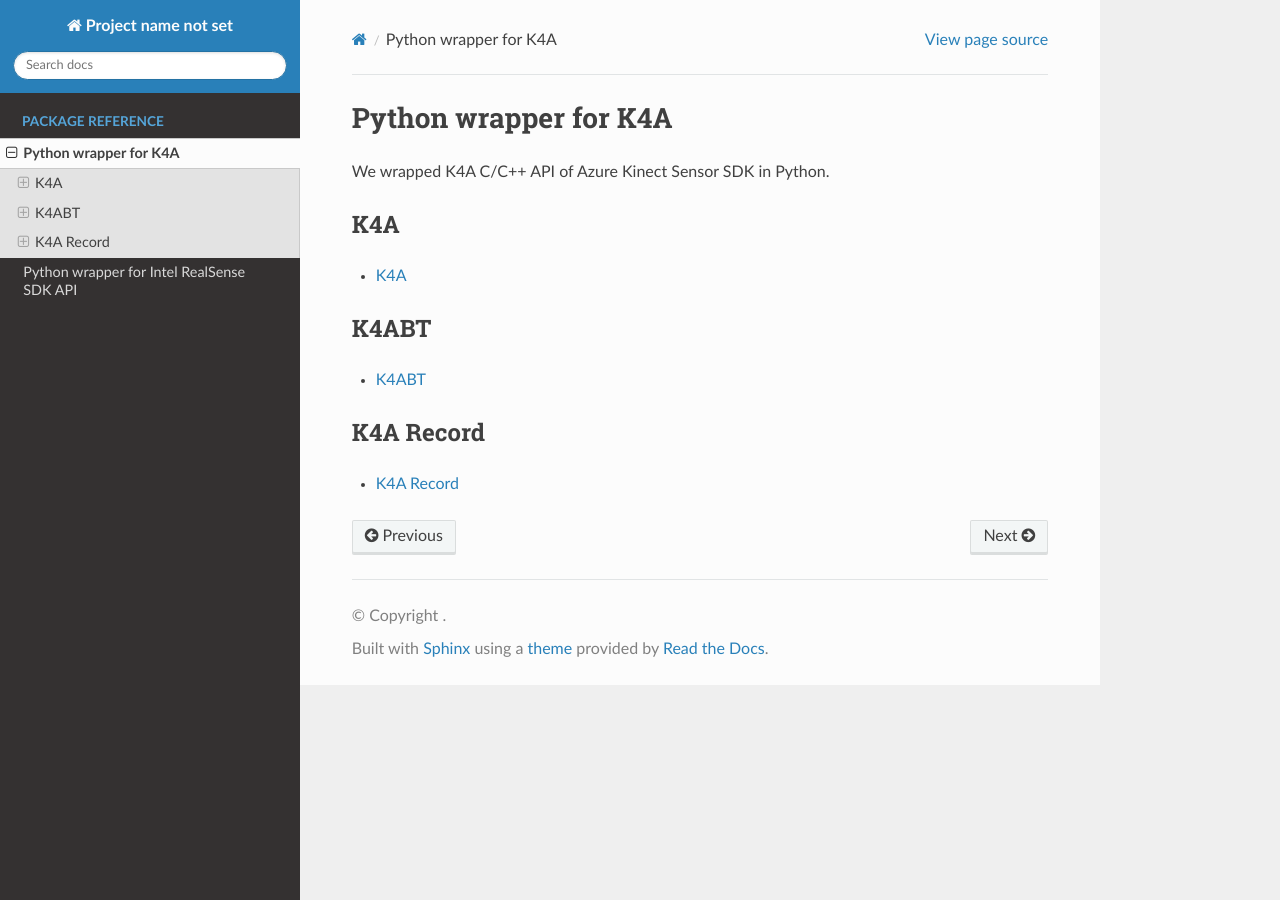
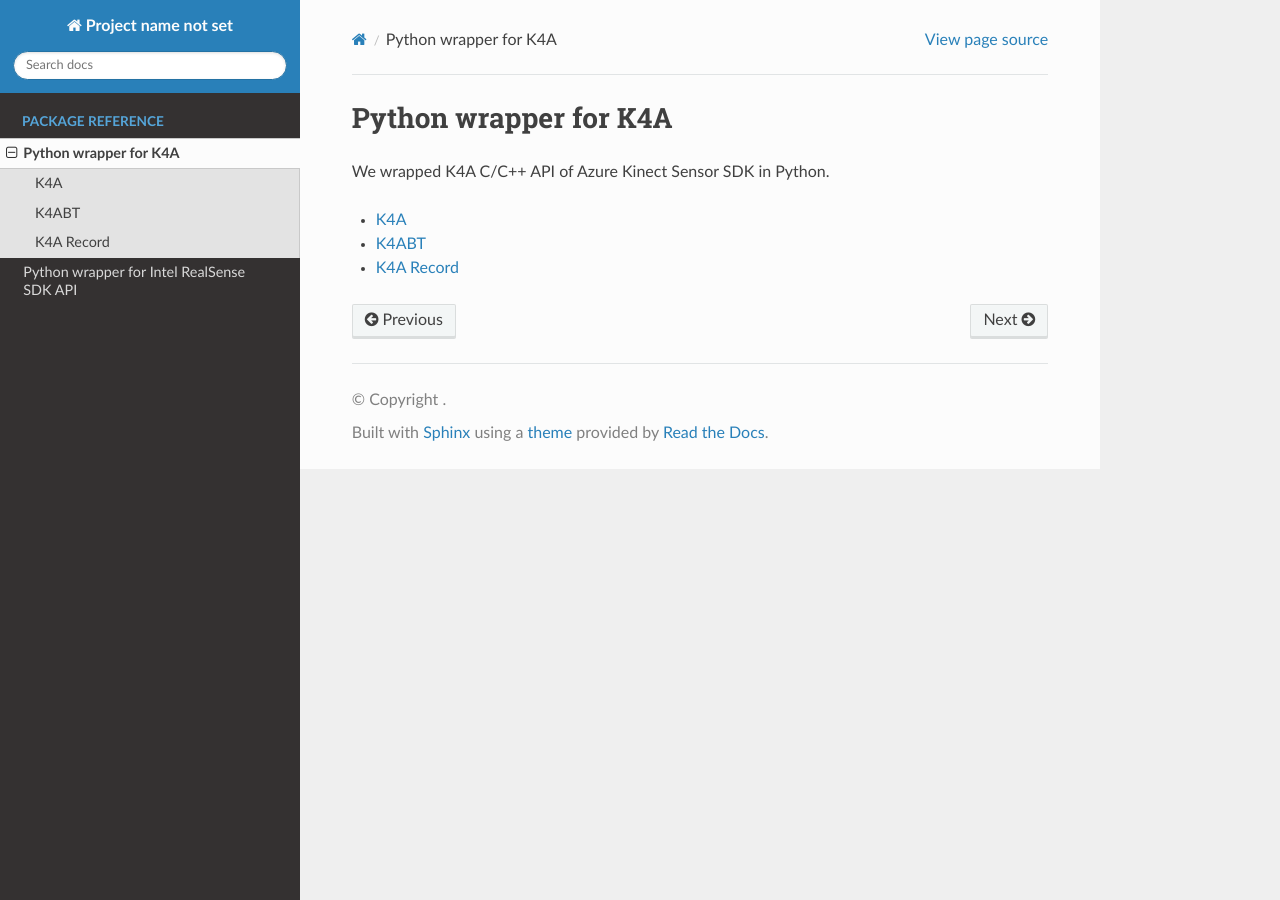
Before and after one commit to unerue/pykinect-recorder, a Sphinx documentation site: the page built from docs/source/pyk4a.rst, in a window 1280 px wide. Built offline with Sphinx 7.4.7 and the Read the Docs theme 2.0.0, drawn with Linux system fonts in a browser that asks for light colours.

```diff
--- a/docs/source/pyk4a.rst
+++ b/docs/source/pyk4a.rst
@@ -5,26 +5,10 @@ Python wrapper for K4A
 
 We wrapped K4A C/C++ API of Azure Kinect Sensor SDK in Python.
 
-K4A
-===
 
 .. currentmodule:: pykinect_recorder.main.pyk4a
 .. toctree::
 
     k4a
-
-K4ABT
-=====
-
-.. currentmodule:: pykinect_recorder.main.pyk4a
-.. toctree::
-
     k4abt
-
-K4A Record
-==========
-
-.. currentmodule:: pykinect_recorder.main.pyk4a
-.. toctree::
-
     k4arecord
```
Also changed, not shown: .readthedocs.yaml.
